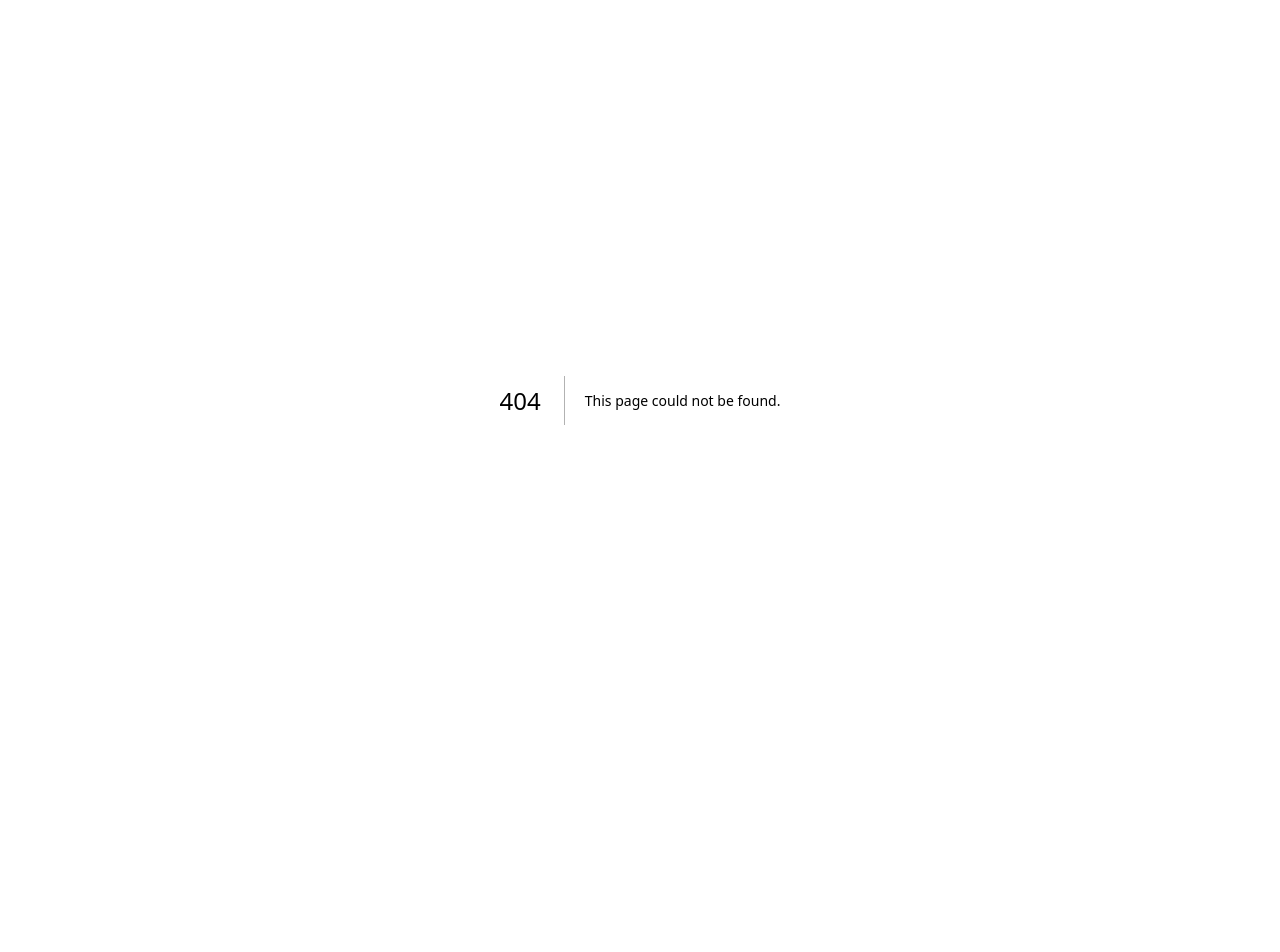
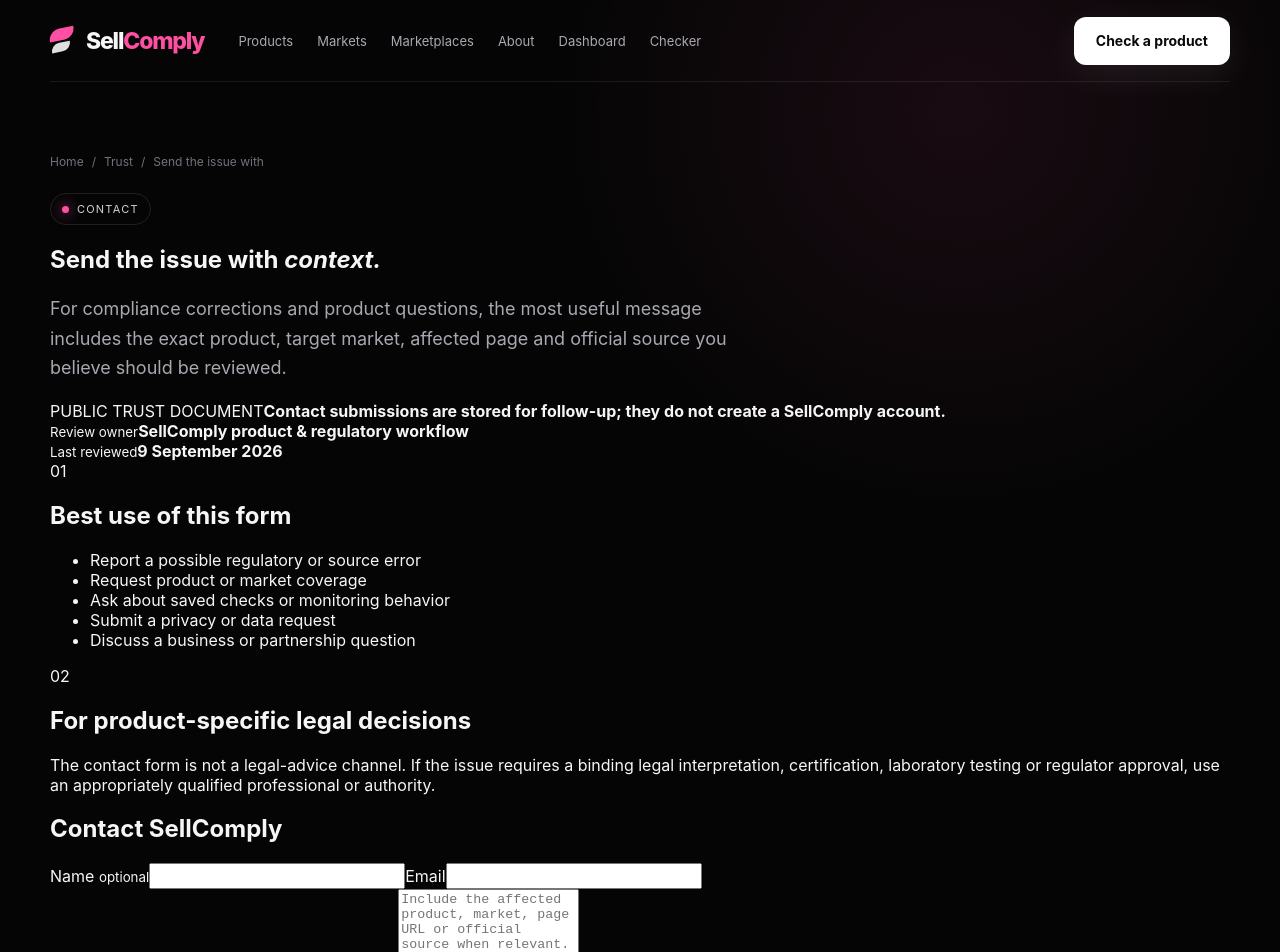
Before and after one commit to SviatF/sell-comply, a Next.js app: page /contact in a window 1280 px wide. Before the commit this address had no page. Shown: the top 952 px of the page. Before the commit the page ends 800 px from the top, so only its background shows below. Built offline with nearby package versions, Linux system fonts and the light colour scheme.

Commit message:
Add SellComply contact page

```diff
--- /dev/null
+++ b/app/contact/page.tsx
@@ -0,0 +1,45 @@
+import type { Metadata } from "next";
+import TrustPolicyPage from "@/app/components/TrustPolicyPage";
+import ContactForm from "@/app/components/ContactForm";
+
+export const metadata: Metadata = {
+  title: "Contact SellComply",
+  description: "Contact SellComply about product coverage, regulatory corrections, privacy requests or business questions.",
+  alternates: { canonical: "/contact" },
+};
+
+export default function ContactPage() {
+  return (
+    <TrustPolicyPage
+      eyebrow="CONTACT"
+      title="Send the issue with"
+      accent="context."
+      lead="For compliance corrections and product questions, the most useful message includes the exact product, target market, affected page and official source you believe should be reviewed."
+      lastUpdated="9 September 2026"
+      summary="Contact submissions are stored for follow-up; they do not create a SellComply account."
+      sections={[
+        {
+          title: "Best use of this form",
+          bullets: [
+            "Report a possible regulatory or source error",
+            "Request product or market coverage",
+            "Ask about saved checks or monitoring behavior",
+            "Submit a privacy or data request",
+            "Discuss a business or partnership question",
+          ],
+        },
+        {
+          title: "For product-specific legal decisions",
+          paragraphs: [
+            "The contact form is not a legal-advice channel. If the issue requires a binding legal interpretation, certification, laboratory testing or regulator approval, use an appropriately qualified professional or authority.",
+          ],
+        },
+      ]}
+    >
+      <section className="trust-policy-action contact-action">
+        <h2>Contact SellComply</h2>
+        <ContactForm />
+      </section>
+    </TrustPolicyPage>
+  );
+}
```
